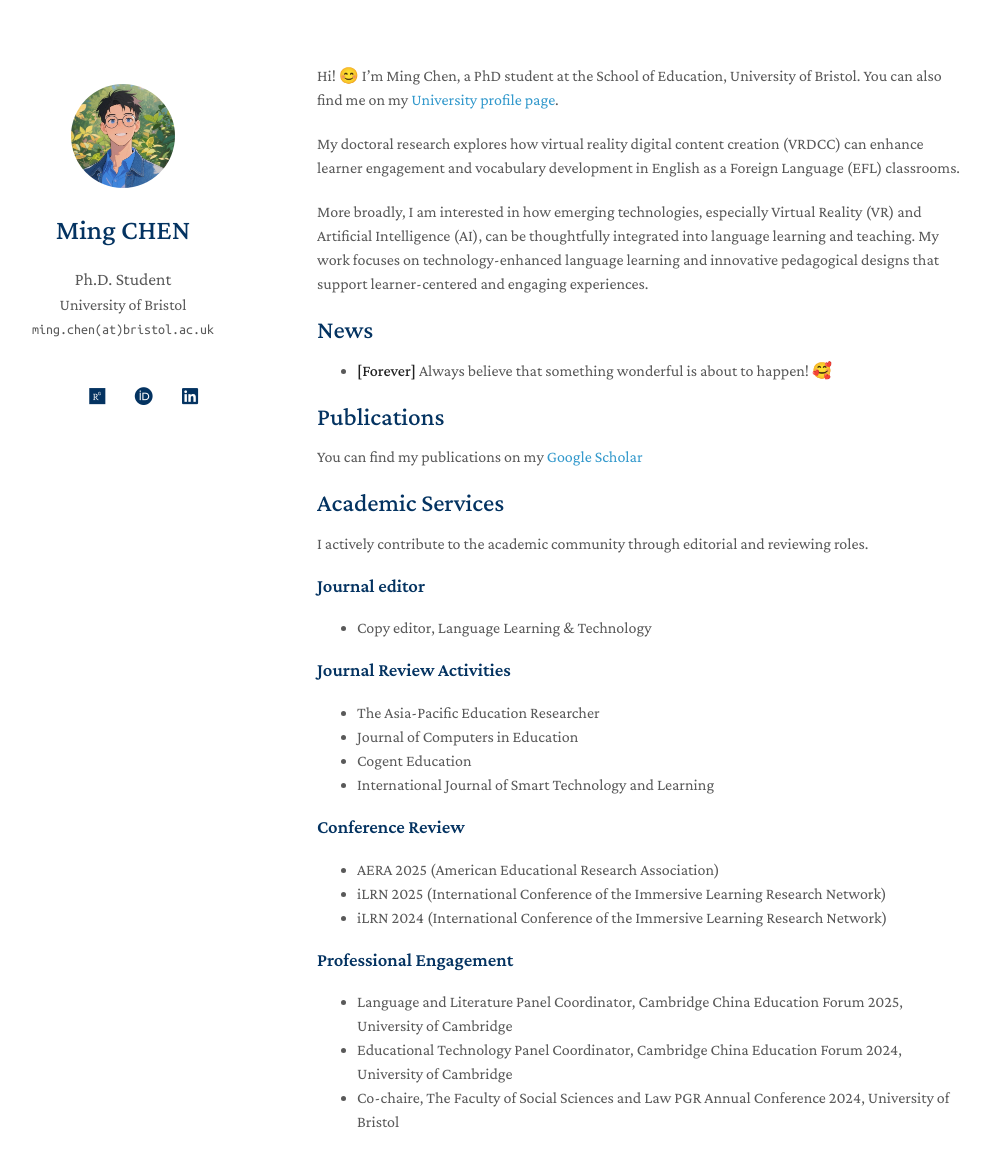
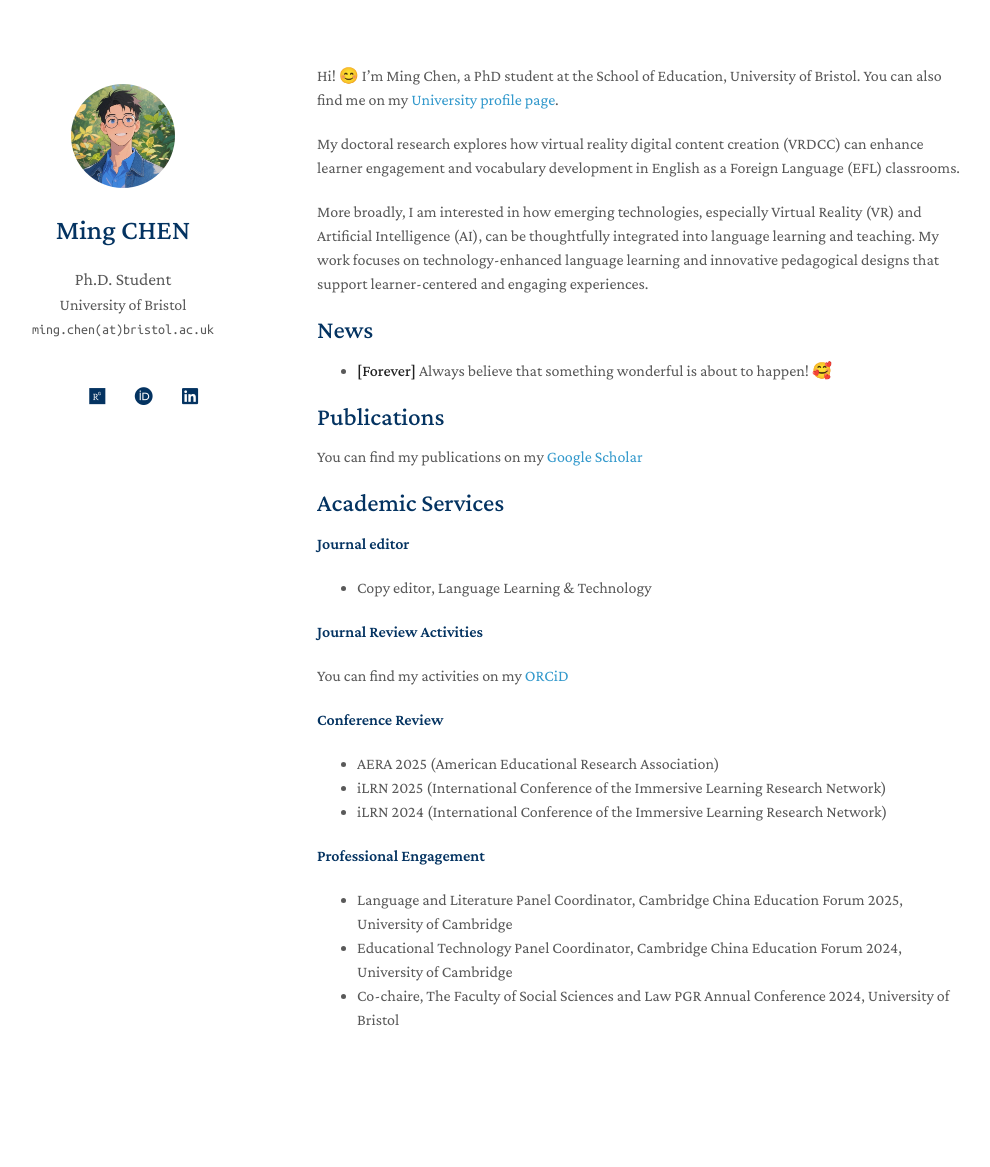
Before and after one commit to EricMingChen/EricMingChen.github.io, a Jekyll site: the page built from index.md, in a window 1280 px wide and 1228 px high. Shown: the top 1167 px of the window, without its empty margins (153-1143 px from the left). Built offline with Jekyll 4.4.1, drawn with Linux system fonts in a browser that asks for light colours; a style sheet for code colours, icons or effects is not loaded.

Commit message:
Update index.md

```diff
--- a/index.md
+++ b/index.md
@@ -20,23 +20,19 @@ More broadly, I am interested in how emerging technologies, especially Virtual R
 You can find my publications on my [Google Scholar](https://scholar.google.com/citations?user=bhmuN8YAAAAJ&hl=en)
 
 ## Academic Services
-I actively contribute to the academic community through editorial and reviewing roles.
 
-### Journal editor
+#### Journal editor
 - Copy editor, Language Learning & Technology
 
-### Journal Review Activities
-- The Asia-Pacific Education Researcher
-- Journal of Computers in Education
-- Cogent Education
-- International Journal of Smart Technology and Learning
+#### Journal Review Activities
+You can find my activities on my [ORCiD](https://orcid.org/0000-0003-4099-1606)
 
-### Conference Review
+#### Conference Review
 - AERA 2025 (American Educational Research Association)
 - iLRN 2025 (International Conference of the Immersive Learning Research Network)
 - iLRN 2024 (International Conference of the Immersive Learning Research Network)
 
-### Professional Engagement
+#### Professional Engagement
 - Language and Literature Panel Coordinator, Cambridge China Education Forum 2025, University of Cambridge
 - Educational Technology Panel Coordinator, Cambridge China Education Forum 2024, University of Cambridge
 - Co-chaire, The Faculty of Social Sciences and Law PGR Annual Conference 2024, University of Bristol
```
